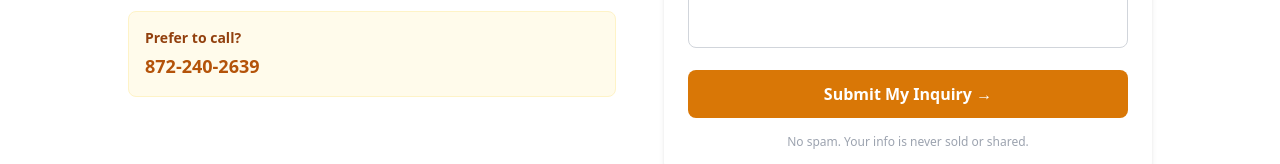
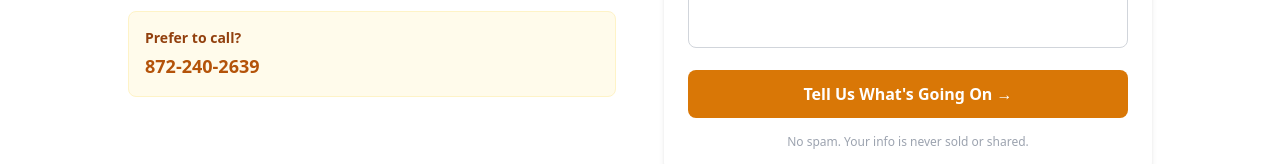
Before and after one commit to arouvalis/illinois-probate-directory, a Next.js app: page /for-families in a window 1280 px wide. Shown: the part 968-1132 px from the top of the page. Built offline with nearby package versions, Linux system fonts and the light colour scheme.

Commit message:
Add form_start GA4 tracking and soften CTA copy on For Families form

```diff
--- a/src/components/ForFamiliesContactForm.tsx
+++ b/src/components/ForFamiliesContactForm.tsx
@@ -23,10 +23,19 @@ export default function ForFamiliesContactForm() {
   const [loading, setLoading] = useState(false);
   const [submitted, setSubmitted] = useState(false);
   const [error, setError] = useState("");
+  const [hasStarted, setHasStarted] = useState(false);
 
   const handleChange = (
     e: React.ChangeEvent<HTMLInputElement | HTMLSelectElement | HTMLTextAreaElement>
   ) => {
+    if (!hasStarted) {
+      setHasStarted(true);
+      if (typeof window !== "undefined" && (window as any).gtag) {
+        (window as any).gtag("event", "form_start", {
+          form_name: "for_families_contact",
+        });
+      }
+    }
     setForm((prev) => ({ ...prev, [e.target.name]: e.target.value }));
   };
 
@@ -168,7 +177,7 @@ export default function ForFamiliesContactForm() {
           disabled={loading}
           className="w-full bg-amber-600 text-white py-3 px-6 rounded-lg font-bold text-base hover:bg-amber-700 transition-colors duration-200 disabled:opacity-60 disabled:cursor-not-allowed"
         >
-          {loading ? "Submitting…" : "Submit My Inquiry →"}
+          {loading ? "Sending…" : "Tell Us What's Going On →"}
         </button>
 
         <p className="text-xs text-gray-400 text-center">
```
